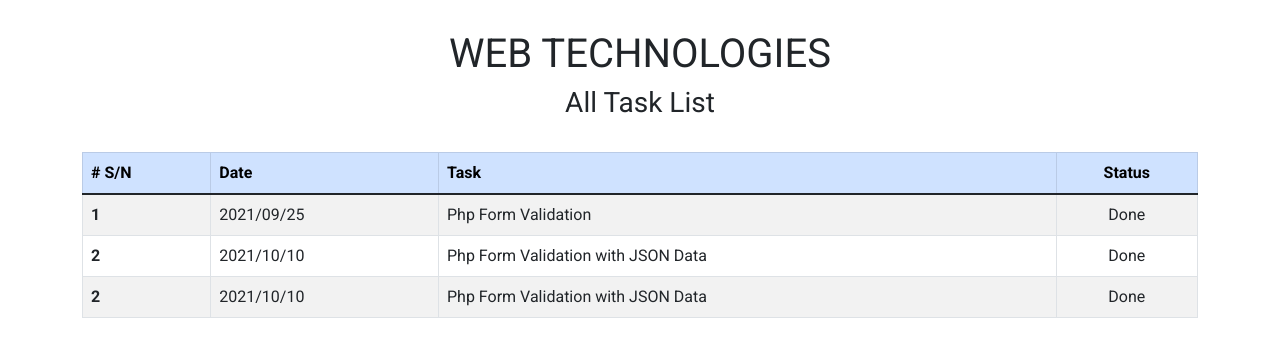
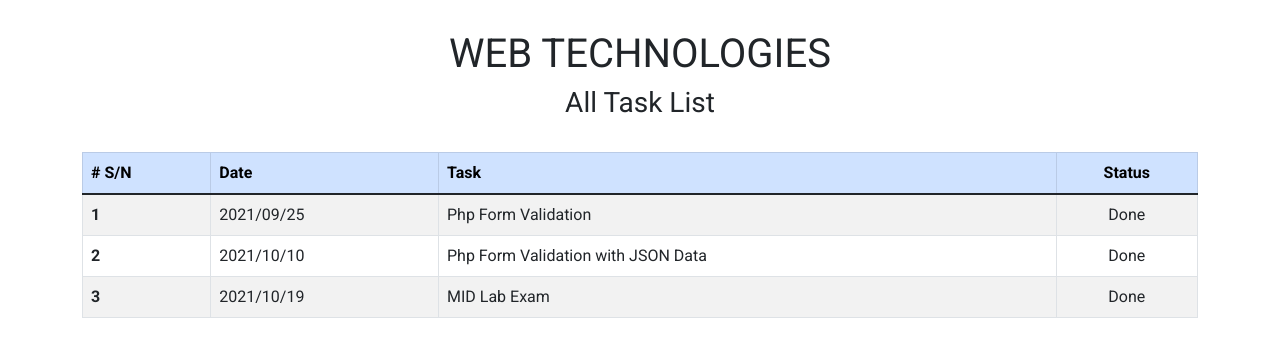
Before and after one commit to livealvi/WT_Fall2021, a PHP site: page / in a window 1280 px wide. Shown: the top 357 px of the page. Run offline with PHP 8.4, Linux system fonts and the light colour scheme.

```diff
--- a/index.php
+++ b/index.php
@@ -52,9 +52,9 @@
                     <td class="text-center">Done</td>
                 </tr>
                 <tr class="table-row" onclick="window.open('https://github-actions-task.herokuapp.com/LabExam/index.php', '_blank');">
-                    <th scope="row">2</th>
-                    <td>2021/10/10</td>
-                    <td>Php Form Validation with JSON Data</td>
+                    <th scope="row">3</th>
+                    <td>2021/10/19</td>
+                    <td>MID Lab Exam</td>
                     <td class="text-center">Done</td>
                 </tr>
             </tbody>
```
